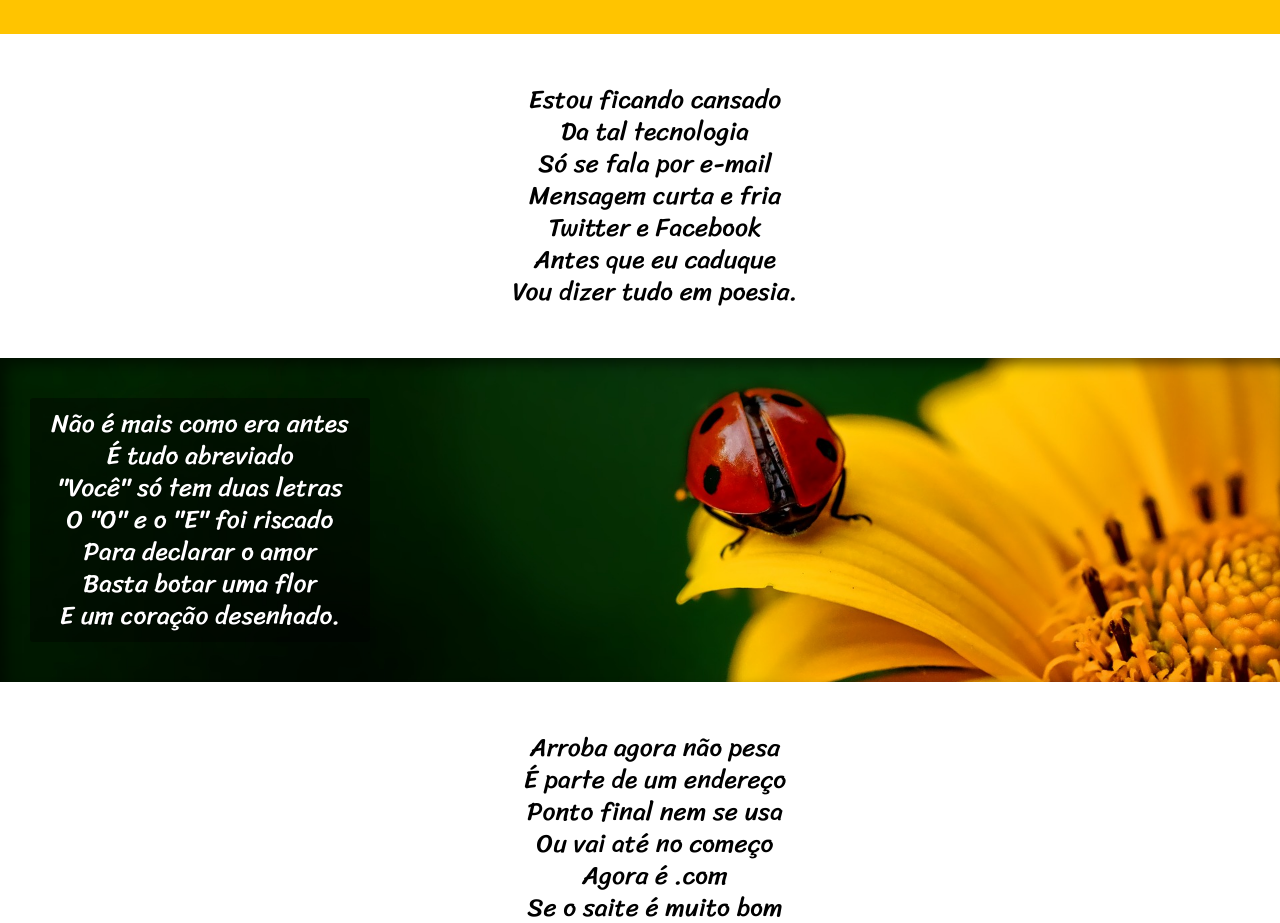
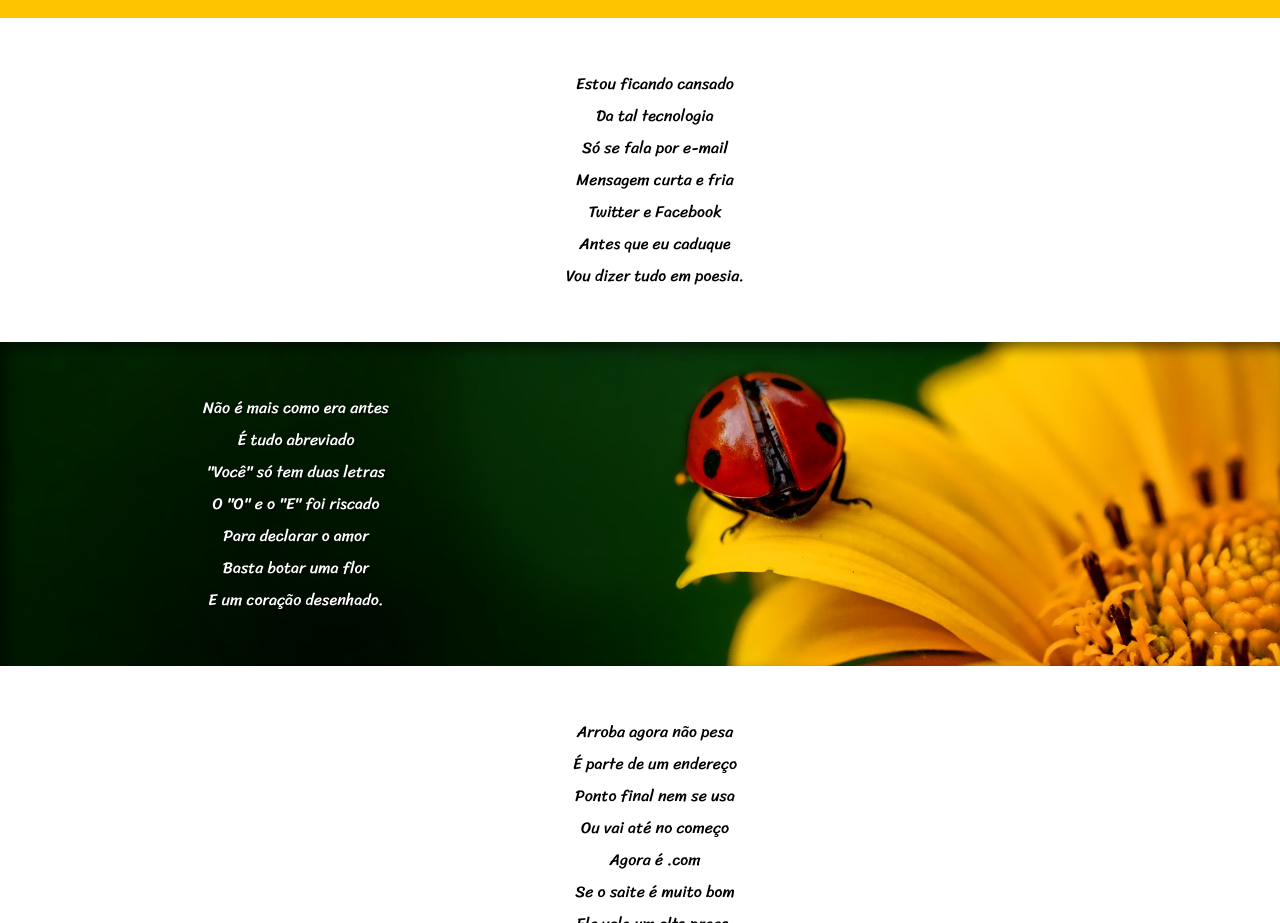
Before and after one commit to fabiofsjunior/projeto-curso-em-video-cordel-parallax, a plain HTML site: page index.html in a window 1280 px wide. Shown: the part 210-1133 px from the top of the page. Drawn offline with Linux system fonts and the light colour scheme.

Commit message:
Update style.css

```diff
--- a/style/style.css
+++ b/style/style.css
@@ -82,9 +82,8 @@ section.imagem{
 }
 section.imagem > p{
     color: white;
-    background-color: rgba(0, 0, 0, 0.374);
     border-radius: 3px;
-    text-shadow: 1px 1px 0px rgba(0, 0, 0, 0.488);
+    text-shadow: 2px 2px 0px rgba(0, 0, 0, 0.488);
 }
 section.normal > p{
     color: black;
@@ -101,11 +100,12 @@ section#img02{
 p{
     display: flex;
     flex-direction: column;
-    width: 25vw;
+    width: 40vw;
     padding: 10px;
     text-align: center;
     font-family: var(--fonte3);
     font-size: 2vw;
+    font-size: 2vh;
 }
 
 footer{
```
